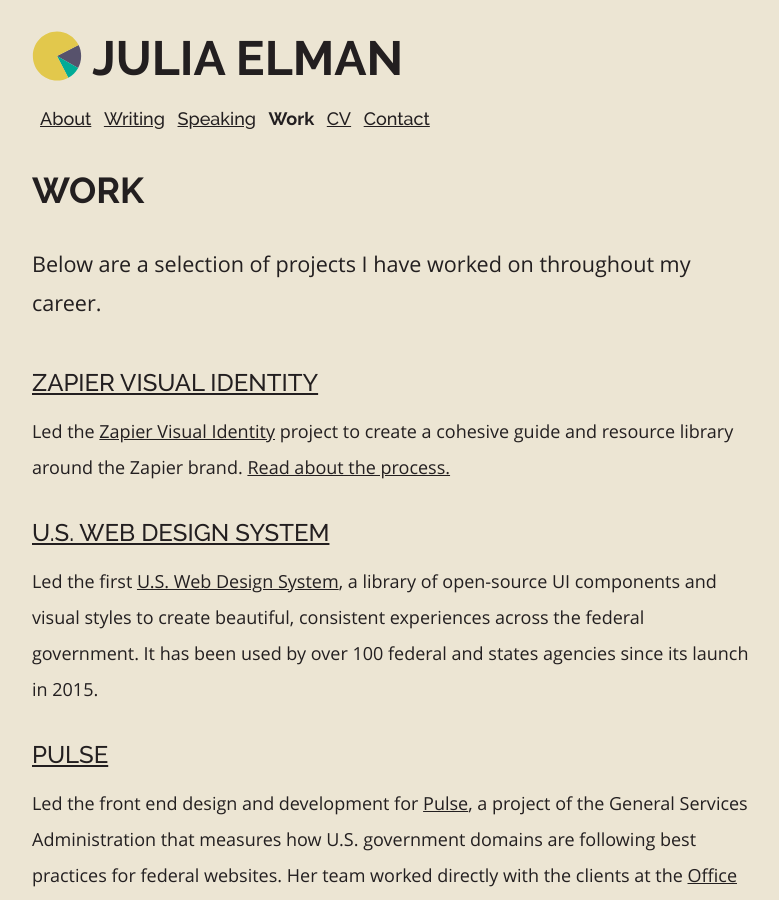
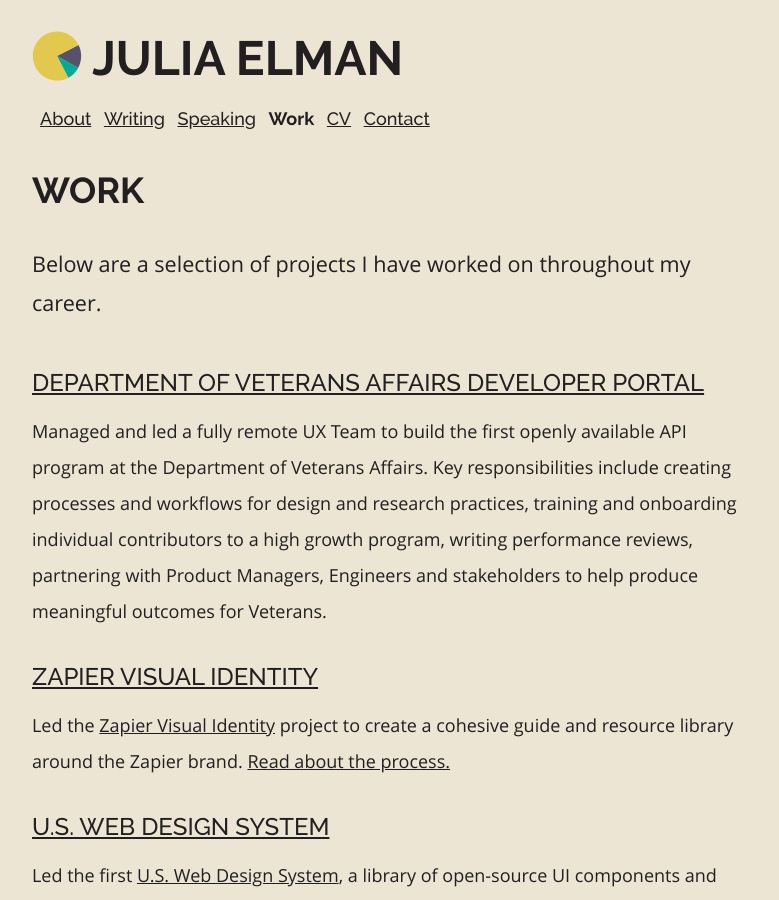
Before and after one commit to juliaelman/juliaelman.github.io, a Jekyll site: the page built from pages/work.md, in a window 1280 px wide and 900 px high. Shown: the whole window, without its empty margins (248-1027 px from the left). Built offline with Jekyll 4.4.1, drawn with Linux system fonts in a browser that asks for light colours.

Commit message:
Update work page.

```diff
--- a/pages/work.md
+++ b/pages/work.md
@@ -6,6 +6,16 @@
 ---
 
 <p class="subtitle">Below are a selection of projects I have worked on throughout my career.</p>
+
+<h3>
+	<a href="https://developer.va.gov/">Department of Veterans Affairs Developer Portal</a>
+</h3>
+<article>
+	<p>
+	  Managed and led a fully remote UX Team to build the first openly available API program at the Department of Veterans Affairs. Key responsibilities include creating processes and workflows for design and research practices, training and onboarding individual contributors to a high growth program, writing performance reviews, partnering with Product Managers, Engineers and stakeholders to help produce meaningful outcomes for Veterans.
+	</p>
+</article>
+
 
 <h3>
 	<a href="https://zapier.com/brand/">Zapier Visual Identity</a>
```
